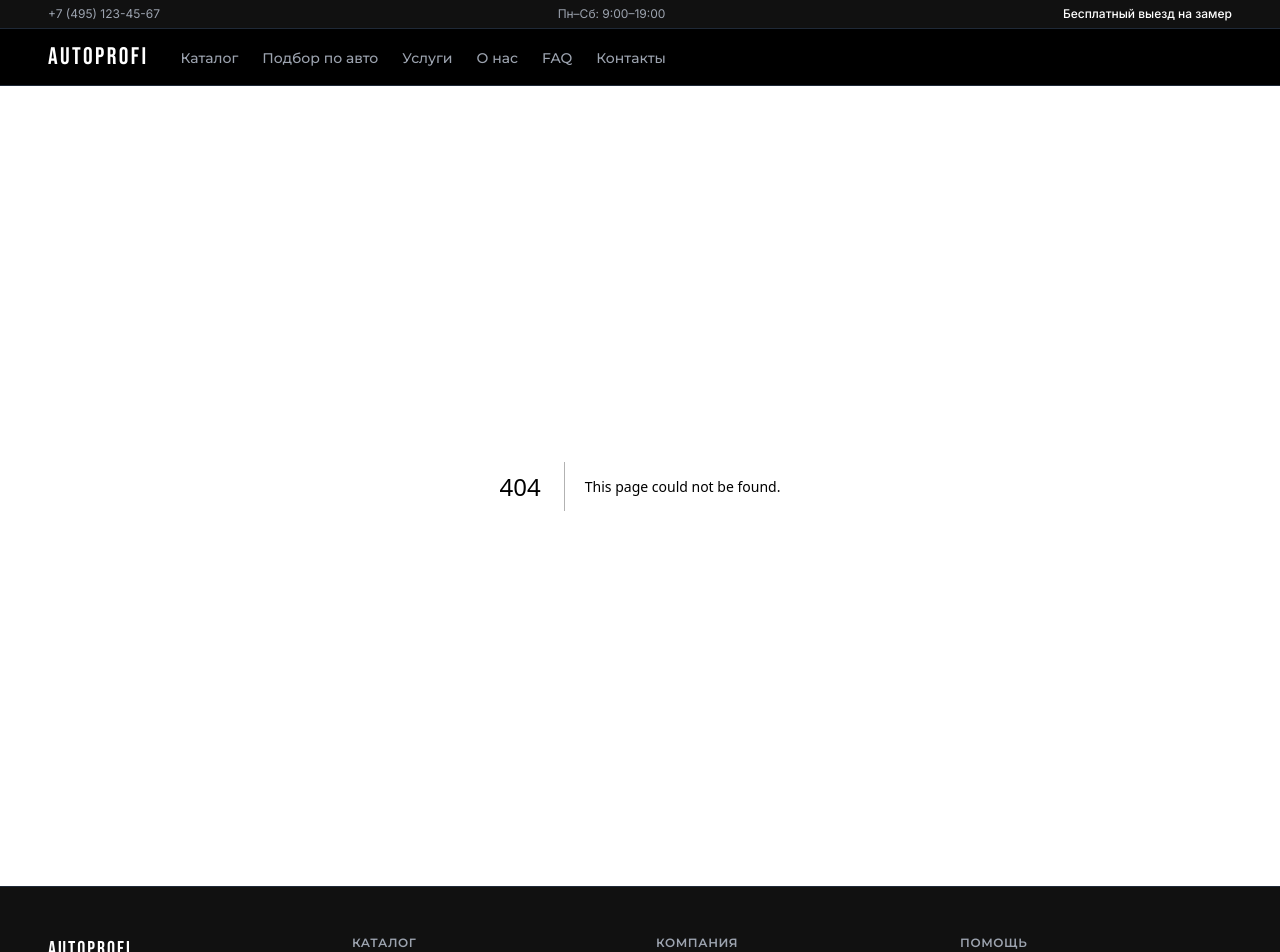
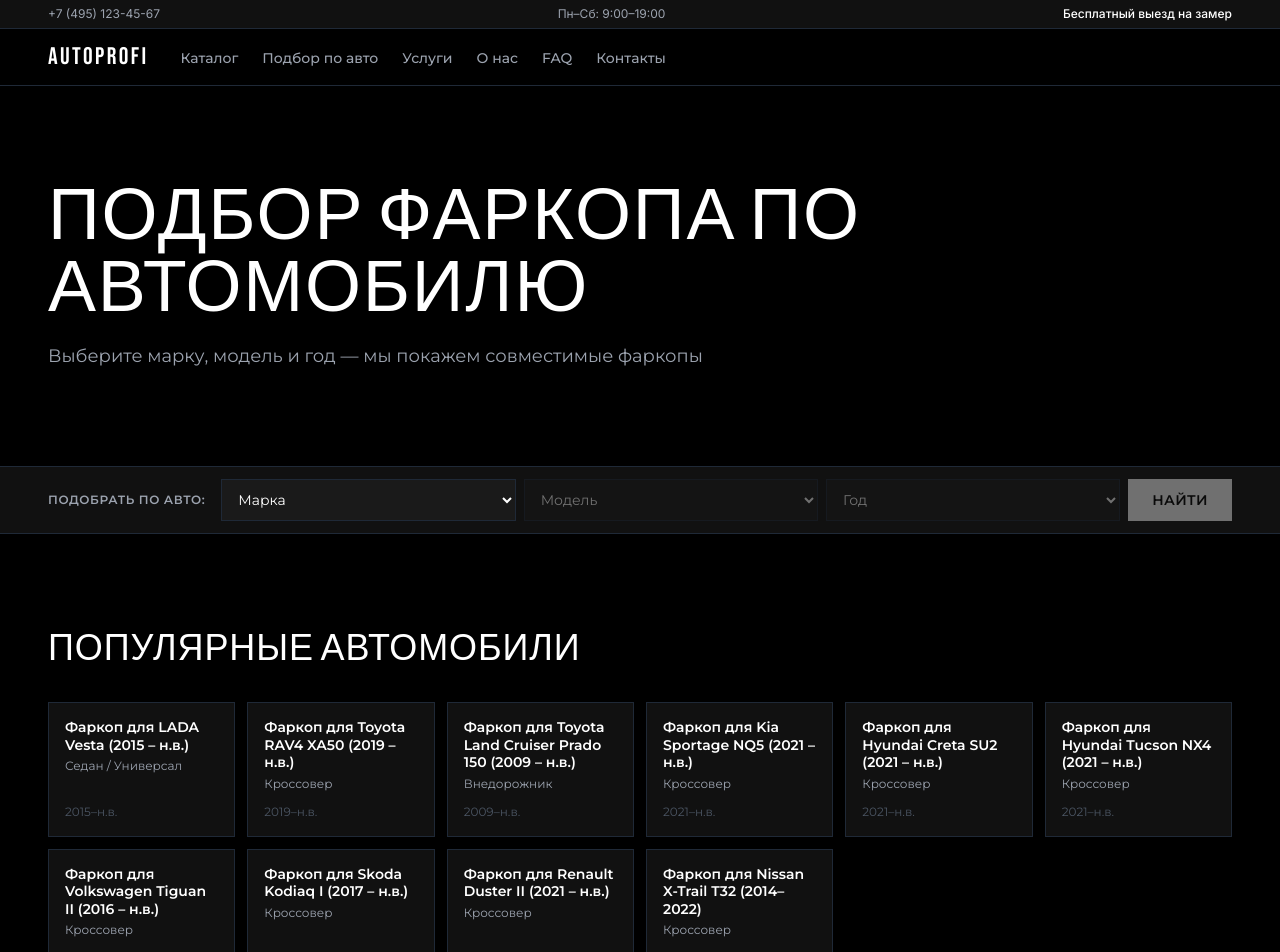
Before and after one commit to Stiker9/AUTOPROFI, a Next.js app: page /cars in a window 1280 px wide. Before the commit this address had no page. Shown: the top 952 px of the page. Built offline with nearby package versions, Linux system fonts and the light colour scheme.

Commit message:
feat: add /cars page with CarSelector pre-fill and popular cars grid

```diff
--- /dev/null
+++ b/app/cars/page.tsx
@@ -0,0 +1,67 @@
+import type { Metadata } from "next";
+import Link from "next/link";
+import { CarSelector } from "@/components/CarSelector";
+import { getPopularCars } from "@/lib/data";
+
+export const metadata: Metadata = {
+  title: "Подбор фаркопа по автомобилю",
+  description:
+    "Выберите марку, модель и год — мы покажем совместимые фаркопы для вашего автомобиля.",
+};
+
+export default async function CarsPage({
+  searchParams,
+}: {
+  searchParams: Promise<{ make?: string; model?: string }>;
+}) {
+  const { make, model } = await searchParams;
+  const popularCars = getPopularCars();
+
+  return (
+    <>
+      {/* Hero */}
+      <section className="bg-bg-primary border-b border-border">
+        <div className="w-full px-6 lg:px-12 py-16 lg:py-24">
+          <h1 className="font-display text-5xl lg:text-7xl text-white uppercase leading-none tracking-wide mb-4">
+            Подбор фаркопа по автомобилю
+          </h1>
+          <p className="font-ui text-text-muted text-base lg:text-lg max-w-2xl">
+            Выберите марку, модель и год — мы покажем совместимые фаркопы
+          </p>
+        </div>
+      </section>
+
+      {/* Car Selector */}
+      <CarSelector initialMake={make} initialModel={model} />
+
+      {/* Popular cars */}
+      <section className="bg-bg-primary py-16 lg:py-24">
+        <div className="w-full px-6 lg:px-12">
+          <h2 className="font-display text-3xl lg:text-4xl text-white uppercase tracking-wide mb-8">
+            Популярные автомобили
+          </h2>
+
+          <div className="grid grid-cols-2 sm:grid-cols-3 md:grid-cols-4 lg:grid-cols-5 xl:grid-cols-6 gap-3">
+            {popularCars.map((car) => (
+              <Link
+                key={car.slug}
+                href={`/cars/${car.slug}`}
+                className="bg-bg-secondary border border-border p-4 flex flex-col gap-1 hover:border-white transition-colors"
+              >
+                <span className="font-ui text-sm font-semibold text-white leading-tight">
+                  {car.title}
+                </span>
+                <span className="font-ui text-xs text-text-muted">
+                  {car.body}
+                </span>
+                <span className="font-ui text-xs text-text-dim mt-auto pt-2">
+                  {car.yearFrom}–{car.yearTo ?? "н.в."}
+                </span>
+              </Link>
+            ))}
+          </div>
+        </div>
+      </section>
+    </>
+  );
+}
```
